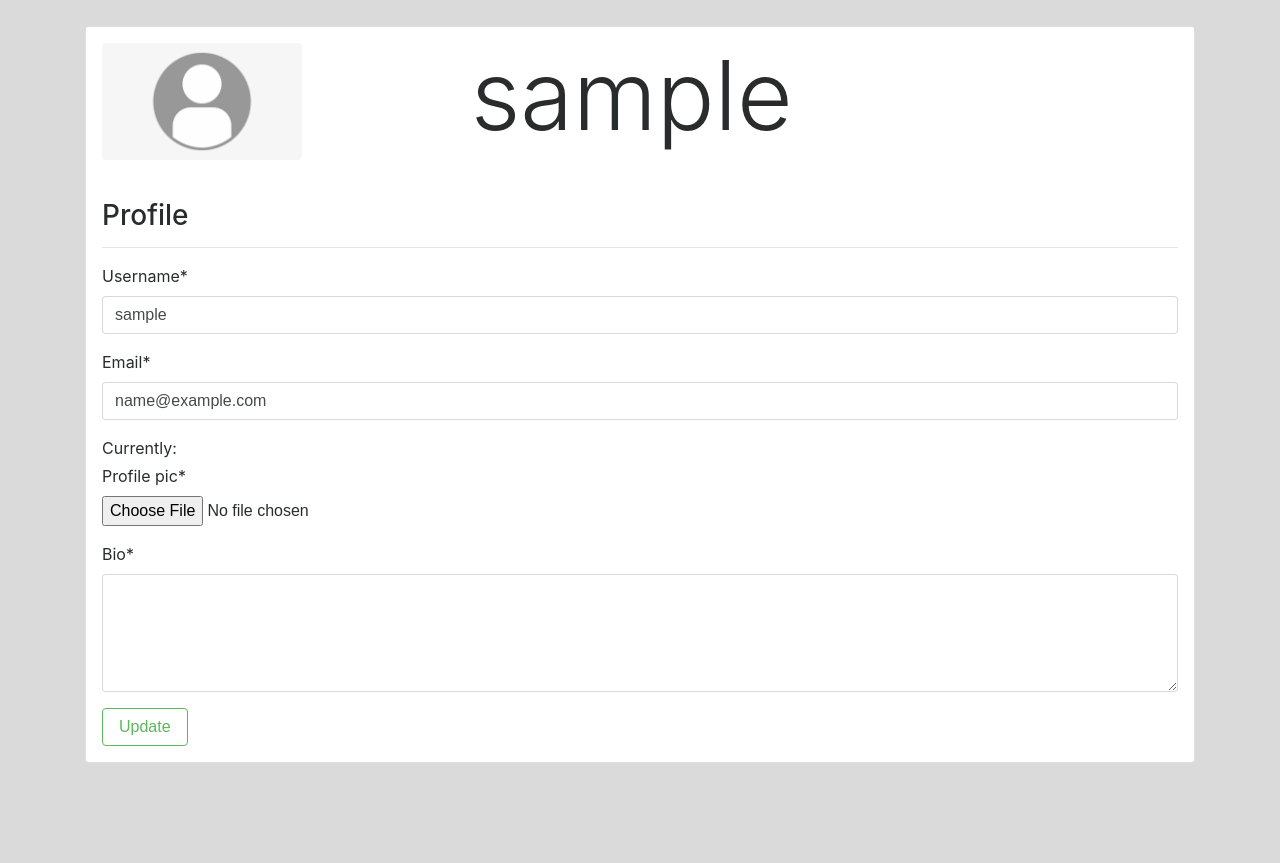
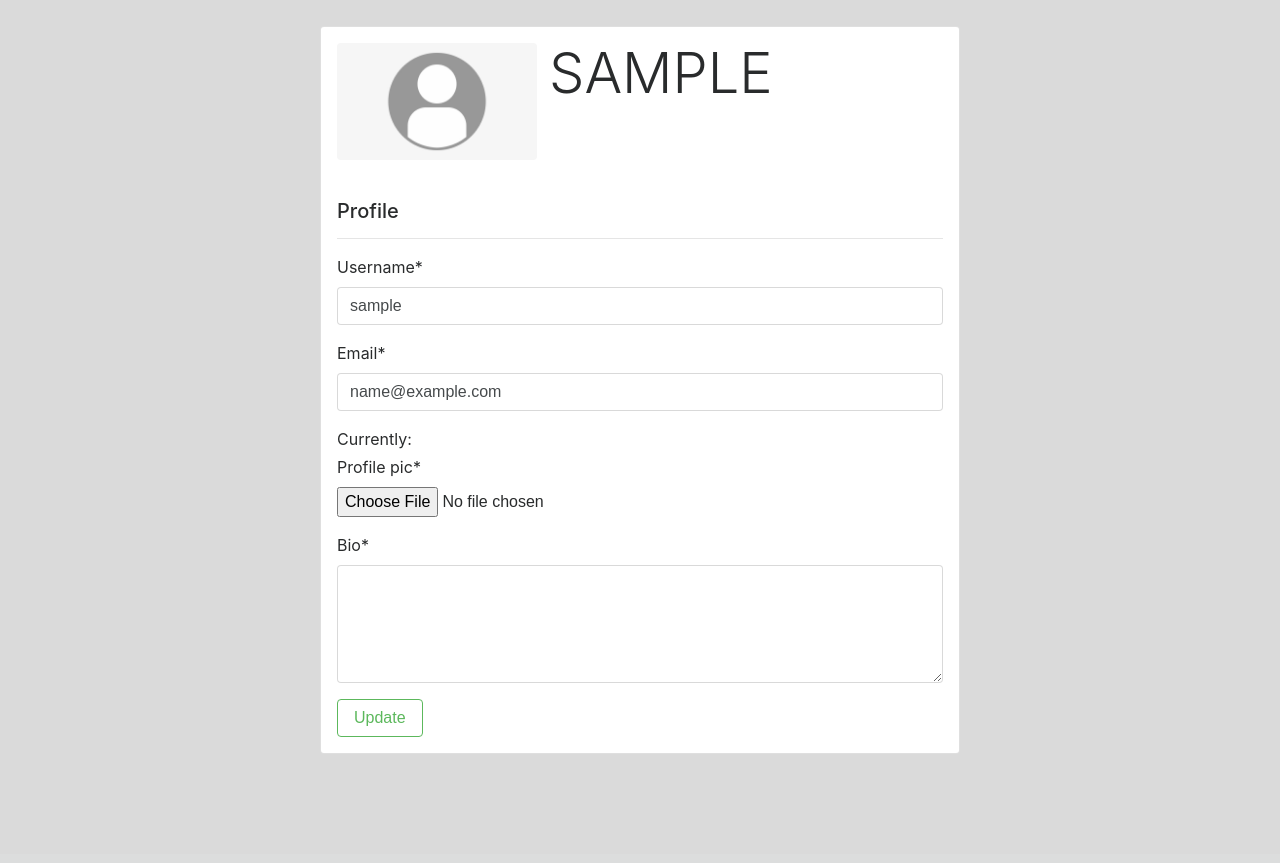
Before and after one commit to hsynarsln/Django-Blog-App, a Django app: page /users/profile/ in a window 1280 px wide. Shown: the part 74-937 px from the top of the page. After the commit the page ends 827 px from the top, so only its background shows below. Run offline with Django 4.2, Linux system fonts and the light colour scheme; the visitor is signed in with stand-in values (Sample User, id 1); some libraries are stand-ins or nearby versions.

Commit message:
some css corrections

```diff
--- a/blog/templates/blog/post_create.html
+++ b/blog/templates/blog/post_create.html
@@ -1,5 +1,5 @@
 {% extends 'blog/base.html' %} {% block content %}
-<div class="card" style="padding: 1rem">
+<div class="card" style="padding: 1rem; max-width: 30rem; margin: auto">
   <div class="card-body">
     <center>
       <h2>Blog Post</h2>
--- a/blog/templates/blog/post_list.html
+++ b/blog/templates/blog/post_list.html
@@ -23,7 +23,7 @@
         {% endif %}
 
         <div class="card-body">
-          <h5 class="card-title">{{ post.title|title }}</h5>
+          <h5 class="card-title mt-2">{{ post.title|title }}</h5>
           <p style="height: 3rem" class="card-text font-italic">{{ post.content|truncatewords:10 }}</p>
         </div>
         <div style="height: 3rem" class="card-body d-flex align-items-center justify-content-center row">
--- a/users/templates/users/profile.html
+++ b/users/templates/users/profile.html
@@ -10,10 +10,10 @@
   </button>
 </div>
 {% endif %}
-<div class="card" style="padding: 1rem">
+<div class="card" style="padding: 1rem; max-width: 40rem; margin: auto">
   <div class="card-body">
     <dl class="row">
-      <dt class="col-sm-4">
+      <dt class="col-4">
         {% if profile_form.instance.profile_pic %}
         <img width="100rem" style="border-radius: 50%" src="{{ profile_form.instance.profile_pic.url }}" />
         {% else %}
@@ -21,11 +21,11 @@
         {% endif %}
       </dt>
 
-      <dd class="col-sm-8 display-1">{{ user.username }}</dd>
+      <dd class="col-8 display-4 text-justify">{{ user.username|upper }}</dd>
     </dl>
 
     <br />
-    <h3>Profile</h3>
+    <p class="h5">Profile</p>
     <hr />
     <div class="form-content">
       <form action="" method="post" enctype="multipart/form-data">
```
